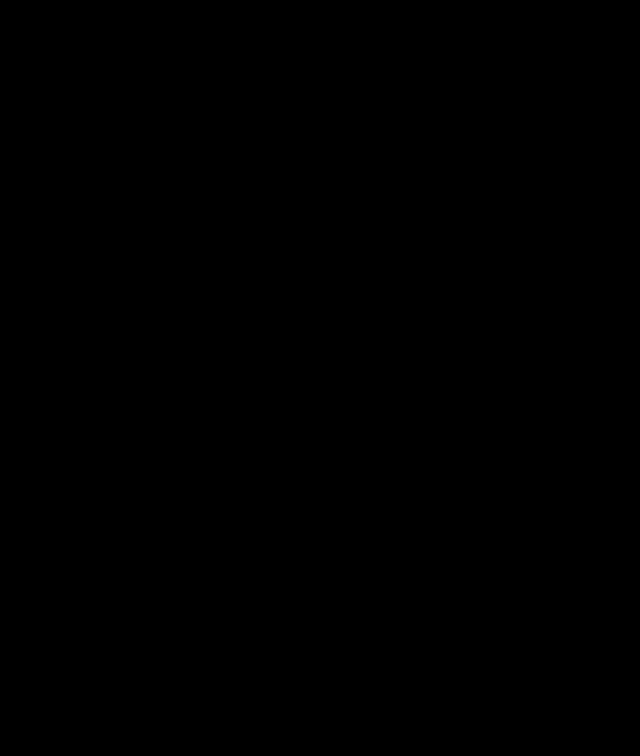
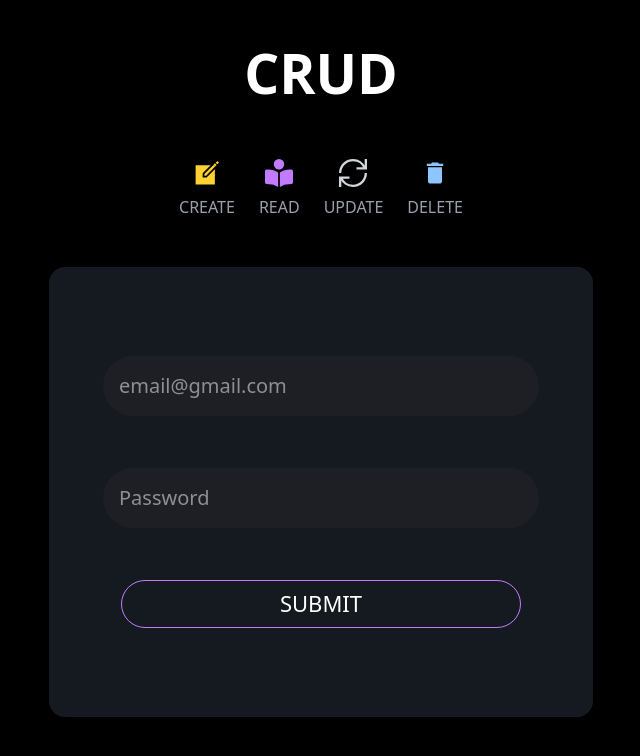
Before and after one commit to juanpablo1978/crud-rtk, a React (Vite) app: page /login in a window 1280 px wide. Before the commit this address had no page. Shown: the top 756 px of the page, without its empty margins (319-959 px from the left). Built offline with nearby package versions, Linux system fonts and the light colour scheme.

Commit message:
paquetacion login

```diff
--- a/package.json
+++ b/package.json
@@ -14,6 +14,7 @@
     "@tailwindcss/vite": "^4.1.12",
     "react": "^19.1.1",
     "react-dom": "^19.1.1",
+    "react-icons": "^5.5.0",
     "react-redux": "^9.2.0",
     "react-router-dom": "^7.8.2",
     "tailwindcss": "^4.1.12",
--- a/src/App.jsx
+++ b/src/App.jsx
@@ -2,14 +2,17 @@ import React from 'react'
 import TaskList from './components/TaskList'
 import TaskForm from './components/TaskForm'
 import { BrowserRouter, Routes, Route } from 'react-router-dom'
+import Login from './components/Login'
 
 const App = () => {
   return (
     <main className='min-h-screen flex justify-center items-center bg-black text-white'>
       <BrowserRouter>
       <Routes>
+        <Route path='/login' element={<Login/>} />
         <Route path='/' element={<TaskList/>} />
-        <Route path='task-form' element={<TaskForm/>} />
+        <Route path='/task-form' element={<TaskForm/>} />
+        <Route path='/edit-task/:id' element={<TaskForm/>} />
       </Routes>
       </BrowserRouter>
     </main>
--- /dev/null
+++ b/src/components/Login.jsx
@@ -0,0 +1,59 @@
+import React from "react";
+import { IoCreateSharp } from "react-icons/io5";
+import { FaBookOpenReader } from "react-icons/fa6";
+import { GrUpdate } from "react-icons/gr";
+import { MdDelete } from "react-icons/md";
+
+const Login = () => {
+  return (
+    <main className="min-h-screen bg-black w-full p-8 ">
+      <h1 className="text-[50px] font-bold text-center lg:text-[55px]">CRUD</h1>
+      <section className="flex flex-col justify-center items-center">
+        <article className="flex gap-x-6 pt-11">
+          <div className="flex flex-col justify-center items-center gap-y-2">
+            <IoCreateSharp className="text-amber-300 text-[28px]" />
+            <h3 className="text-gray-400 font-medium">CREATE</h3>
+          </div>
+          <div className="flex flex-col justify-center items-center gap-y-2">
+            <FaBookOpenReader className="text-purple-400 text-[28px]" />
+            <h3 className="text-gray-400 font-medium">READ</h3>
+          </div>
+          <div className="flex flex-col justify-center items-center gap-y-2">
+            <GrUpdate className="text-gray-300 text-[28px]" />
+            <h3 className="text-gray-400 font-medium">UPDATE</h3>
+          </div>
+          <div className="flex flex-col justify-center items-center gap-y-2">
+            <MdDelete className="text-blue-300 text-[28px]" />
+            <h3 className="text-gray-400 font-medium">DELETE</h3>
+          </div>
+        </article>
+        <article className="pt-12 md:pt-20 lg:pt-12">
+          <form
+            className="w-[329px] h-[380px] md:w-[544px] md:h-[450px] bg-[#151a20] rounded-2xl
+            flex flex-col justify-center items-center gap-y-7 md:gap-y-13"
+          >
+            <input
+              type="text"
+              className="w-[286px] h-[53px] md:w-[436px] md:h-[60px] bg-[#1d1f25]
+              rounded-4xl outline-none p-4 text-[20px]"
+              placeholder="email@gmail.com"
+            />
+            <input
+              type="text"
+              className="w-[286px] h-[53px] md:w-[436px] md:h-[60px] bg-[#1d1f25]
+               rounded-4xl outline-none p-4 text-[20px]"
+              placeholder="Password"
+            />
+            <button className="w-[240px] h-[53px] md:w-[400px] md:h-[60px] cursor-pointer
+            rounded-4xl border-[1px] lg:h-[48px] border-purple-400 text-[22px]
+            hover:text-gray-400 hover:border-purple-500">
+              SUBMIT
+            </button>
+          </form>
+        </article>
+      </section>
+    </main>
+  );
+};
+
+export default Login;
--- a/src/components/TaskForm.jsx
+++ b/src/components/TaskForm.jsx
@@ -1,12 +1,18 @@
 import React from "react";
-import { useState } from "react";
-import { useDispatch } from "react-redux";
-import { addTask } from "../features/tasks/tasksSlices";
+import { useState, useEffect } from "react";
+import { useDispatch, useSelector } from "react-redux";
+import { addTask, editTask } from "../features/tasks/tasksSlices";
 import { v4 as uuid } from "uuid";
+import { useNavigate, useParams } from "react-router-dom";
+
 
 const TaskForm = () => {
+
   const [task, setTask] = useState({ title: "", description: "" });
   const dispatch = useDispatch();
+  const navigate = useNavigate()
+  const params = useParams();
+   const tasks = useSelector((state) => state.tasks);
 
   const handleChange = (e) => {
     setTask({
@@ -17,11 +23,32 @@ const TaskForm = () => {
 
   const handleSubmit = (e) => {
     e.preventDefault();
-    dispatch(addTask({
+
+    if (params.id) {
+      dispatch(editTask({ ...task, id: params.id }))
+    } else{
+        dispatch(addTask({
       ...task,
       id: uuid()
     }));
+    }
+
+
+    navigate('/')
   };
+
+useEffect(() => {
+  if (params.id) {
+    const taskFound = tasks.find(task => task.id === params.id);
+    if (taskFound) {
+      setTask({
+        id: taskFound.id,
+        title: taskFound.title,
+        description: taskFound.description
+      });
+    }
+  }
+}, [params.id, tasks]);
 
   return (
     <form
@@ -42,7 +69,7 @@ const TaskForm = () => {
         onChange={handleChange}
         className="w-[270px] h-[280px] border-[1px] border-white outline-none p-2"
       ></textarea>
-      <button className="text-green-600 cursor-pointer">SUBMIT</button>
+      <button className="text-green-600 cursor-pointer" type="submit">SUBMIT</button>
     </form>
   );
 };
--- a/src/components/TaskList.jsx
+++ b/src/components/TaskList.jsx
@@ -1,5 +1,6 @@
 import { useSelector, useDispatch } from "react-redux";
 import { deleteTask } from "../features/tasks/tasksSlices";
+import { Link } from "react-router-dom";
 
 
 const TaskList = () => {
@@ -11,19 +12,22 @@ const TaskList = () => {
   };
 
   return (
-    <article className="text-white">
+    <article className="text-white flex flex-col gap-y-3">
+      <header className="text-amber-300"> <h3 className="text-amber-300">TASKS: {tasks.length}</h3>
+      <Link to={'task-form'}>CREATE TASK</Link>  </header>
       {tasks?.map((task) => (
         <div key={task.id}>
           <h3>{task.title}</h3>
           <p>{task.description}</p>
           <button
-            className="text-red-600"
+            className="text-red-600 cursor-pointer mr-5"
             onClick={() => {
               handleDelete(task.id)
             }}
           >
             DELETE
           </button>
+          <Link to={`/edit-task/${task.id}`} className="cursor-pointer text-blue-400">EDIT</Link>
         </div>
       ))}
     </article>
--- a/src/features/tasks/tasksSlices.js
+++ b/src/features/tasks/tasksSlices.js
@@ -25,9 +25,18 @@ const userSlice = createSlice({
       if (taskFound) {
         state.splice(state.indexOf(taskFound), 1)
       }
+    },
+    editTask: (state, action) => {
+     const {id, title, description} =  action.payload;
+     const foundTask = state.find((state) => state.id === id );
+
+     if (foundTask) {
+      foundTask.title = title;
+      foundTask.description = description
+     }
     }
   },
 });
 
 export default userSlice.reducer;
-export const {addTask, deleteTask} = userSlice.actions
+export const {addTask, deleteTask, editTask} = userSlice.actions
```
Also changed, not shown: 1 other file (tests, documents, lock files or other folders).
